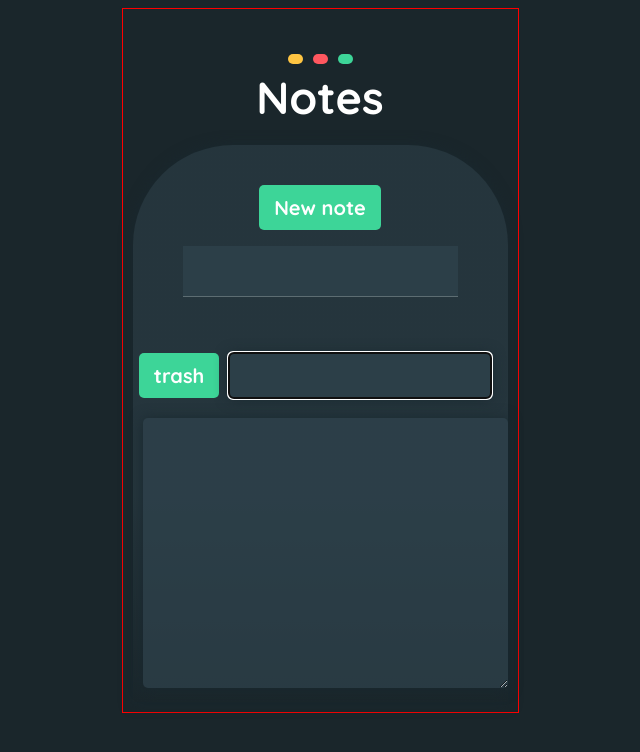
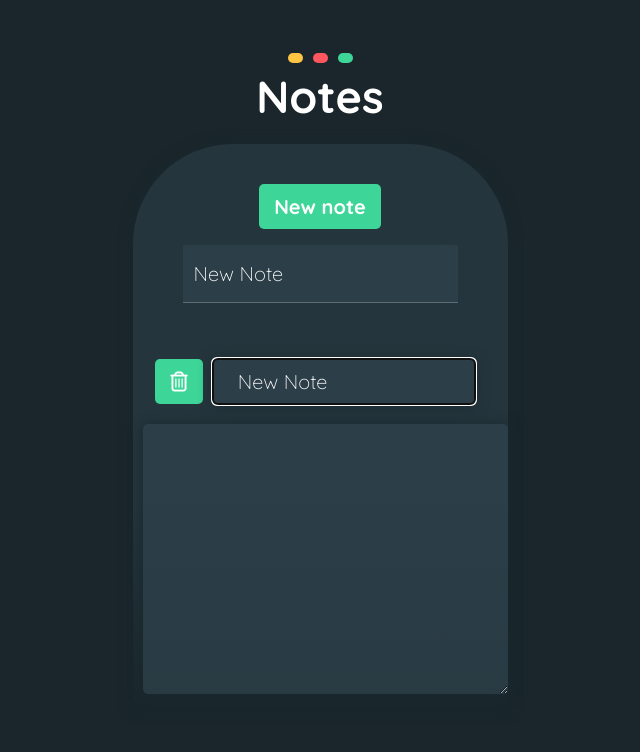
Before and after one commit to thamaragerigr/Notes, a Vue app: page / in a window 1280 px wide. Both pictures are taken after a click on the button "New note". Shown: the top 752 px of the page, without its empty margins (320-960 px from the left). Built offline with nearby package versions, Linux system fonts and the light colour scheme.

Commit message:
fixed new note title

```diff
--- a/public/index.html
+++ b/public/index.html
@@ -6,6 +6,7 @@
     <meta name="viewport" content="width=device-width,initial-scale=1.0">
     <link rel="icon" href="<%= BASE_URL %>favicon.ico">
     <title>My Notes</title>
+    <script src="https://kit.fontawesome.com/afa329d86a.js" crossorigin="anonymous"></script>
     <link href="https://fonts.googleapis.com/css2?family=Quicksand:wght@300;500;700&display=swap" rel="stylesheet">
   </head>
   <body>
--- a/src/App.vue
+++ b/src/App.vue
@@ -36,7 +36,7 @@ body {
   max-width: 375px;
   min-height: 80vh;
   padding: 10px;
-  border: 1px red solid;
+  /* border: 1px red solid; */
 }
 
 .dots{
--- a/src/components/NotesList.vue
+++ b/src/components/NotesList.vue
@@ -16,7 +16,7 @@
          </ul>
      </nav>
      <div v-if="currentNote">
-         <button @click="deleteNote" class="NotesList-createButton">trash</button>
+         <button @click="deleteNote" class="NotesList-createButton"><i class="far fa-trash-alt"></i></button>
          <input type="text" v-model="currentNote.title" ref="noteTitle">
          <textarea v-model="currentNote.content" cols="30" rows="10"></textarea>
      </div>
@@ -36,7 +36,7 @@ export default {
       createNote(){
           const newNote =
           {
-              title: '',
+              title: 'New Note',
               content: ''
           };
           this.notes.push(newNote);
```
